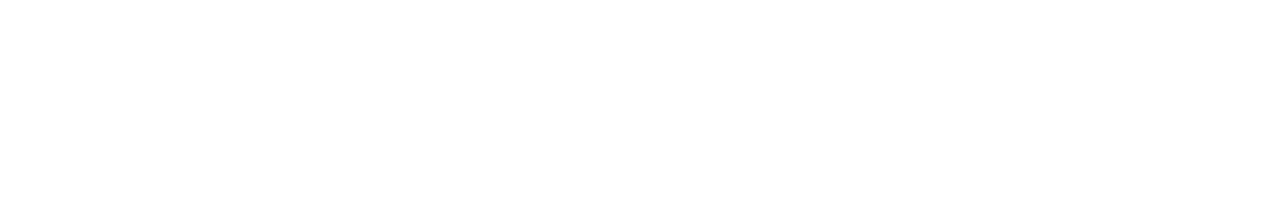
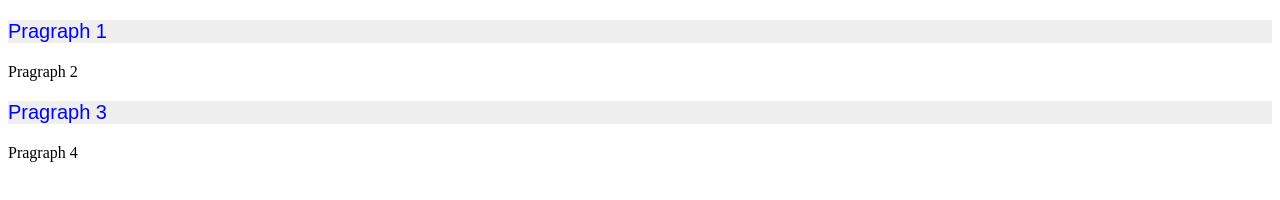
Before and after one commit to acciojob/class-practise-ashutoshparve, a website: page main.html in a window 1280 px wide. Drawn offline with Linux system fonts and the light colour scheme.

Commit message:
created a submission

```diff
--- a/main.html
+++ b/main.html
@@ -11,6 +11,14 @@
     <script type="text/javascript" src="./script.js">
 </script>
 
+	<div>
+		<p class="selector">Pragraph 1</p>
+		<p >Pragraph 2</p>
+		<p class="selector">Pragraph 3</p>
+		<p >Pragraph 4</p>
+	</div>
+
+
 </body>
 
 </html>
--- a/styles.css
+++ b/styles.css
@@ -1 +1,7 @@
 /*  your css code here. If applicable */
+.selector{
+	color:#00f;
+	background-color:#eee;
+	font-family:arial;
+	font-size:20px;
+}
```
